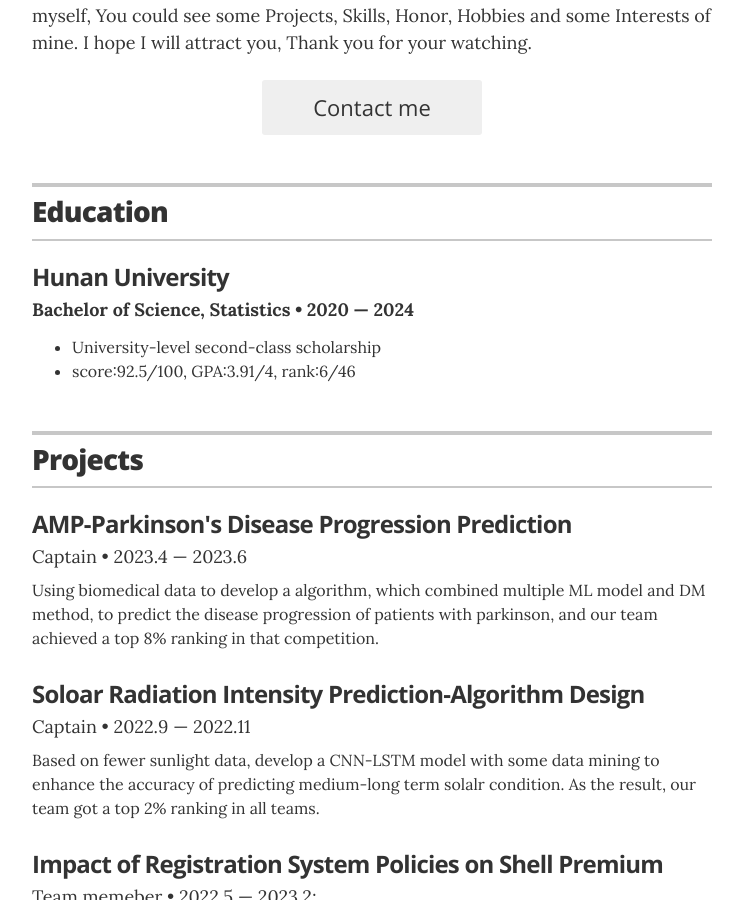
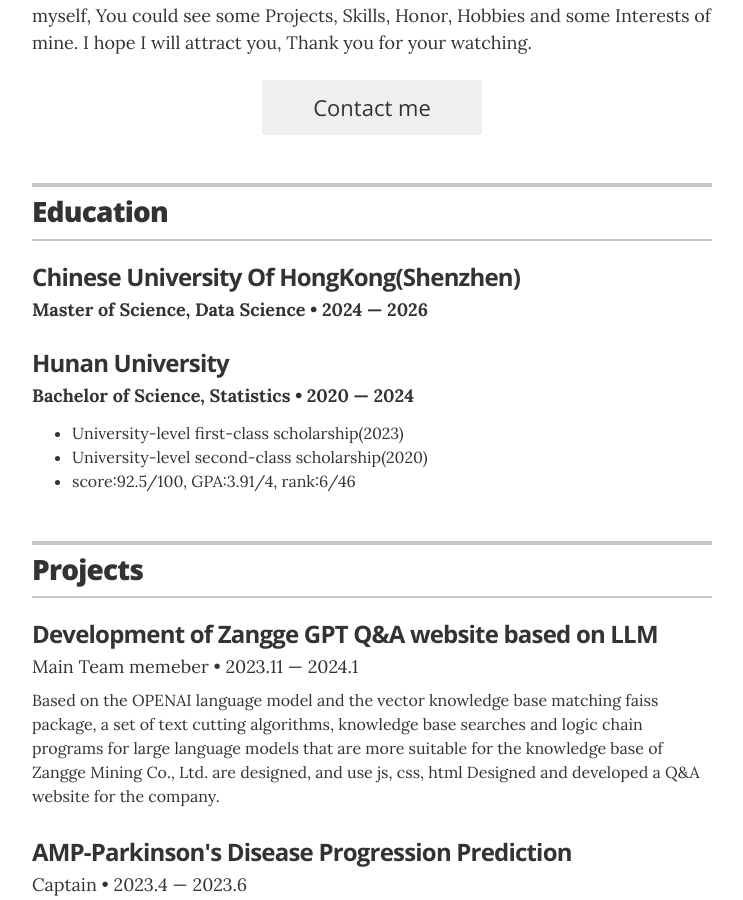
Before and after one commit to chengleom/chengleom.github.io, a Jekyll site: the page built from index.html, in a window 1280 px wide and 900 px high, scrolled down 305 px. Shown: the whole window, without its empty margins (268-1011 px from the left). Built offline with Jekyll 4.4.1, drawn with Linux system fonts in a browser that asks for light colours; some of the changed text lies outside the part shown.

Commit message:
first commit

```diff
--- a/_data/associations.yml
+++ b/_data/associations.yml
@@ -1,5 +1,13 @@
 # Associations
 # comment out the urls if you do not wish to display them
+- organization: Professor Tang Guohao’s team, Hunan University
+  role: Team member
+  year: 2023.11 — Present
+  # url: https://www.peta.org/
+  summary:
+    <ul>
+      <li>As the main programmer, responsible for writing front-end and back-end programs and algorithms, and assisting the team in completing projects requirements.</li>
+    </ul>
 
 - organization: Quantitative Association of Hunan University
   role: Team member
--- a/_data/education.yml
+++ b/_data/education.yml
@@ -1,9 +1,15 @@
 # Degree
+- degree: Master of Science, Data Science
+  uni: Chinese University Of HongKong(Shenzhen)
+  year: 2024 &mdash; 2026
+
+
 - degree: Bachelor of Science, Statistics
   uni: Hunan University
   year: 2020 &mdash; 2024
   awards:
-    - award: University-level second-class scholarship
+    - award: University-level first-class scholarship(2023)
+    - award: University-level second-class scholarship(2020)
     - award: score:92.5/100, GPA:3.91/4, rank:6/46
 
 # - degree: High School Diploma
--- a/_data/projects.yml
+++ b/_data/projects.yml
@@ -2,6 +2,12 @@
 # uncomment the urls if you wish to display them, and add your own URL
 
 # jazznotes.io
+- project: Development of Zangge GPT Q&A website based on LLM
+  role: Main Team memeber
+  duration: 2023.11 &mdash; 2024.1
+  # url: "#"
+  description: Based on the OPENAI language model and the vector knowledge base matching faiss package, a set of text cutting algorithms, knowledge base searches and logic chain programs for large language models that are more suitable for the knowledge base of Zangge Mining Co., Ltd. are designed, and use js, css, html Designed and developed a Q&A website for the company.
+
 - project: AMP-Parkinson's Disease Progression Prediction
   role: Captain
   duration: 2023.4 &mdash; 2023.6
```
